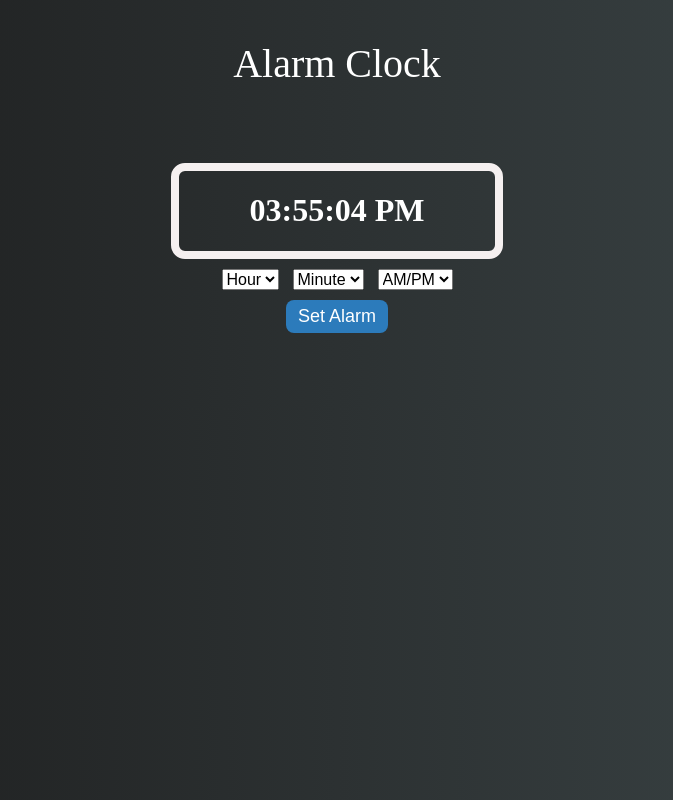
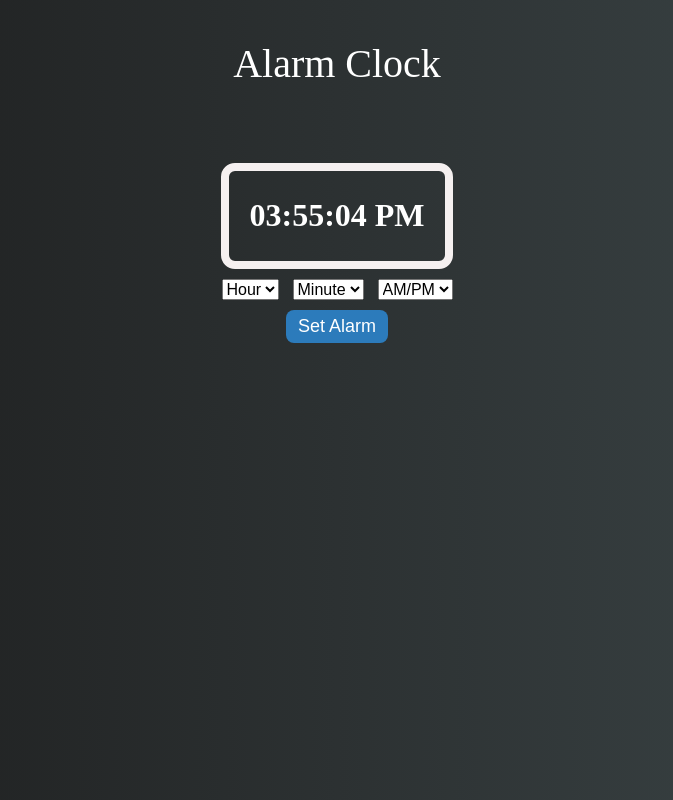
Before and after one commit to Pradummna/js, a plain HTML site: page alarm.html in a window 1280 px wide. Shown: the whole page, without its empty margins (303-976 px from the left). Drawn offline with Linux system fonts and the light colour scheme.

Commit message:
Updated alarm.css

```diff
--- a/alarm.css
+++ b/alarm.css
@@ -19,7 +19,8 @@ body {
 }
 
 .head {
-    width: 25%;
+    padding: 5px 20px;
+    width: max-contant;
     border: 8px solid rgb(245, 240, 240);
     border-radius: 14px;
 }
```
